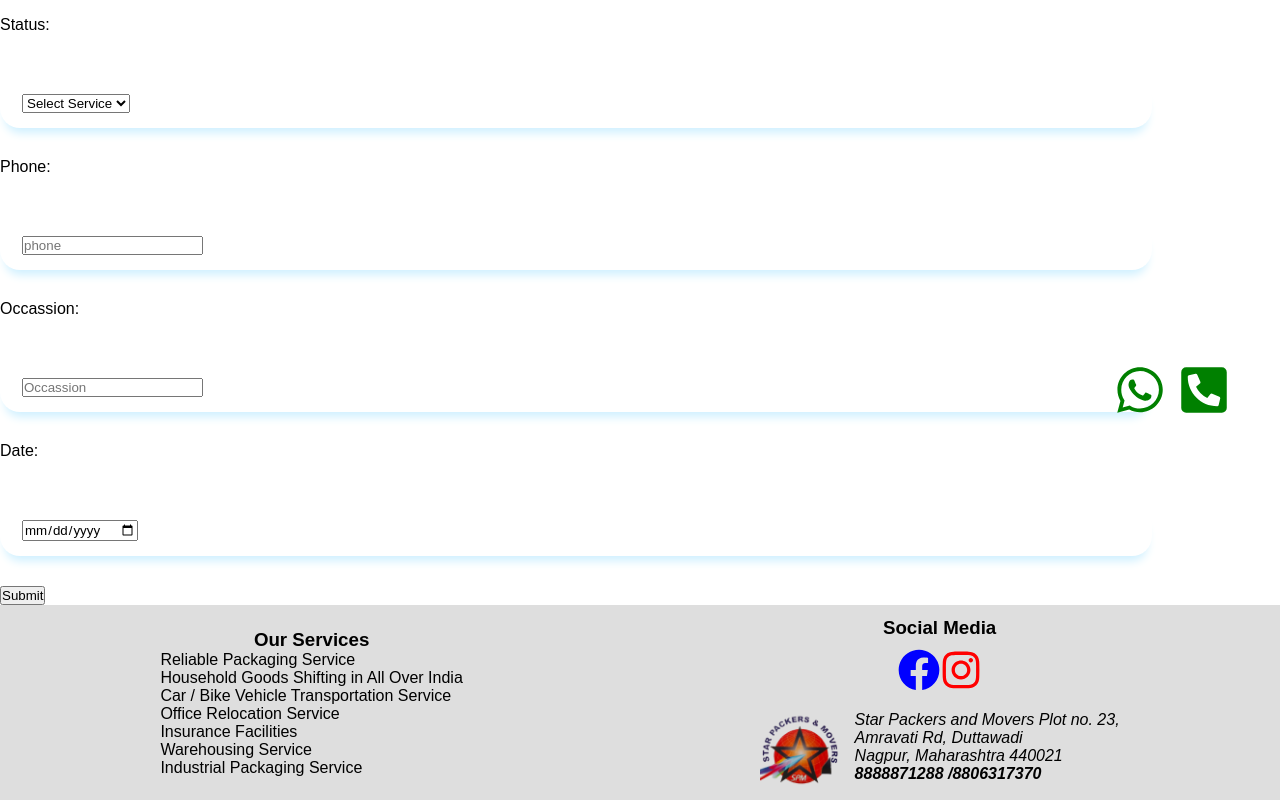
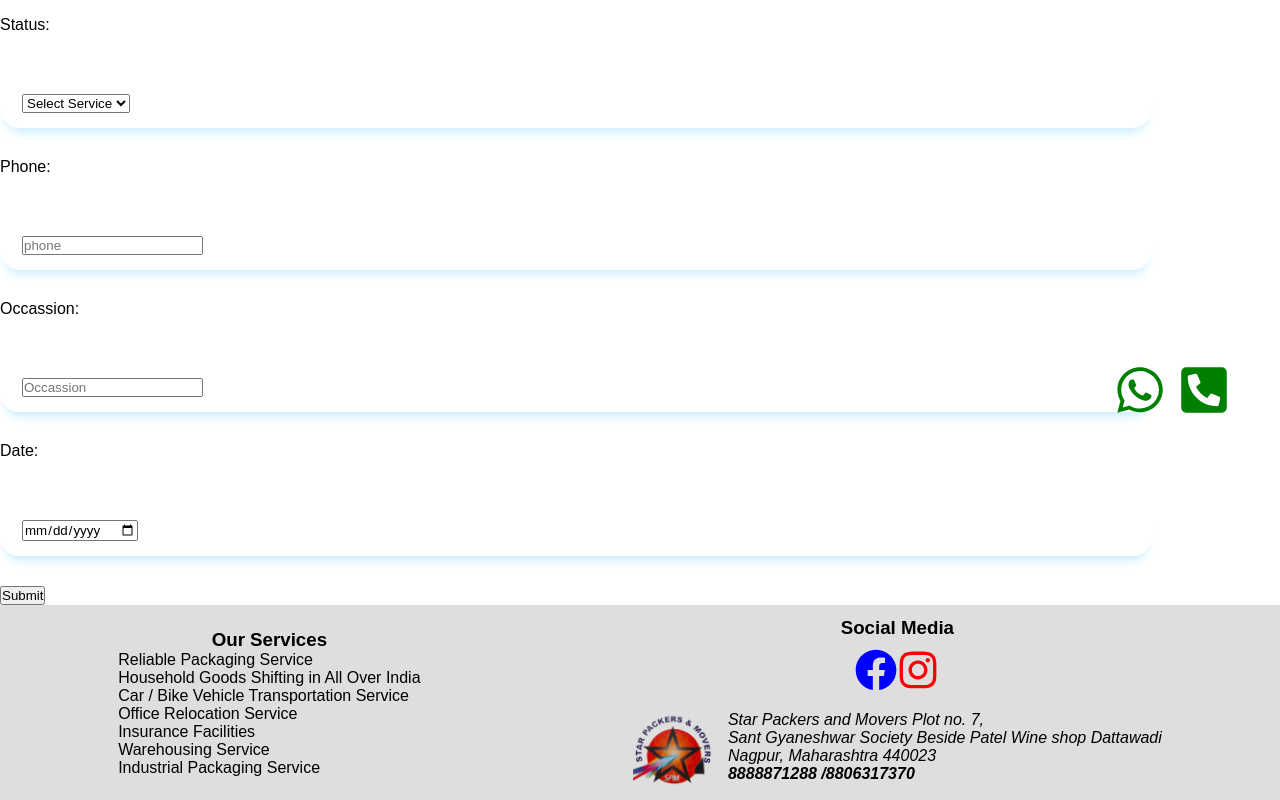
Before and after one commit to pallavikedar/starpackermovers, a React (Create React App) app: page /s in a window 1280 px wide. Shown: the part 356-1156 px from the top of the page. Built offline with nearby package versions, Linux system fonts and the light colour scheme; no server answers; a web font is replaced by a local one.

Commit message:
Update footer address details

```diff
--- a/src/pages/footer/Footer.jsx
+++ b/src/pages/footer/Footer.jsx
@@ -34,9 +34,12 @@ function Footer() {
             <div className={style.flogo}>
                 <img src={logo} alt="" />
                 <address>
-                    Star Packers and Movers Plot no. 23,<br />
-                    Amravati Rd, Duttawadi <br />
-                  Nagpur, Maharashtra 440021 <br />
+                    Star Packers and Movers Plot no. 7,<br />
+                   Sant Gyaneshwar Society
+Beside Patel Wine shop
+Dattawadi <br />
+                  Nagpur, Maharashtra 440023 <br />
+
                     <b>8888871288 /8806317370</b>
                 </address>
             </div>
```
